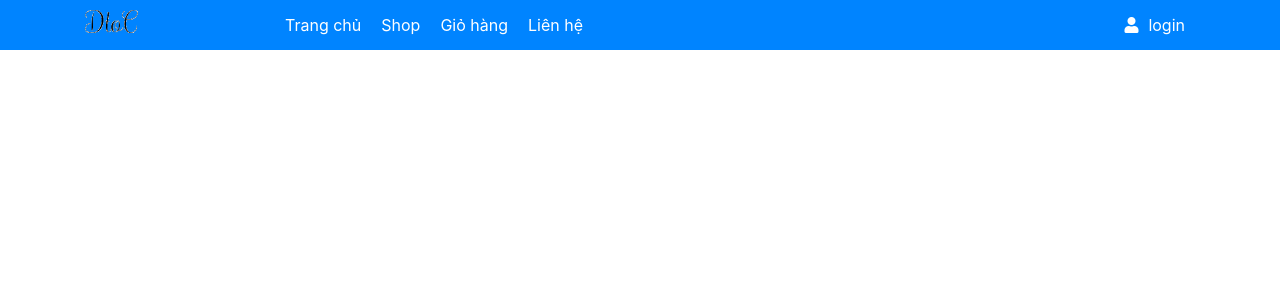
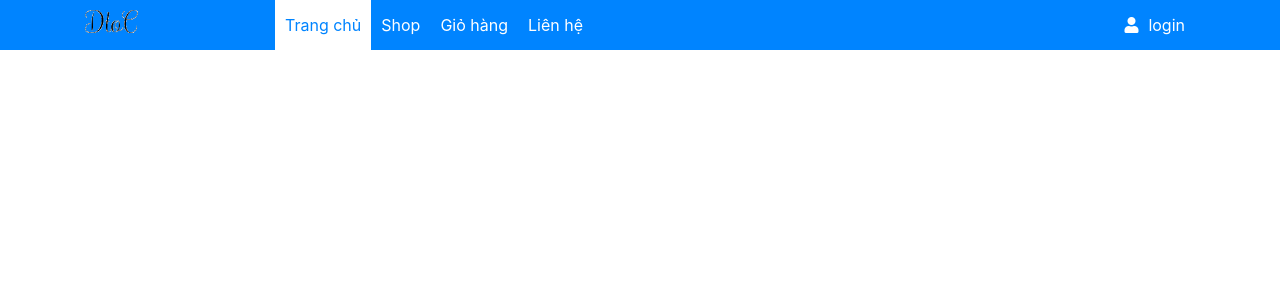
Before and after one commit to datma113/Baby-Clothes-Shop, a React (Create React App) app: page / in a window 1280 px wide. Shown: the top 300 px of the page. Built offline with nearby package versions, Linux system fonts and the light colour scheme.

Commit message:
add router...

```diff
--- a/package.json
+++ b/package.json
@@ -8,6 +8,7 @@
     "@testing-library/user-event": "^12.8.3",
     "react": "^17.0.1",
     "react-dom": "^17.0.1",
+    "react-router-dom": "^5.2.0",
     "react-scripts": "4.0.3",
     "web-vitals": "^1.1.1"
   },
--- a/src/App.js
+++ b/src/App.js
@@ -1,15 +1,17 @@
-import React from 'react';
+import React from "react";
+import { BrowserRouter as Router } from "react-router-dom";
 
-
-import './assets/css/styles.css'
-import Nav from './components/home/Nav'
+import "./assets/css/styles.css";
+import Nav from "./components/home/Nav";
 
 function App() {
-  return (
-    <div className="App">
-      <Nav />
-    </div>
-  );
+    return (
+        <Router>
+            <div className="App">
+                <Nav />
+            </div>
+        </Router>
+    )
 }
 
 export default App;
--- a/src/assets/css/components/_nav.scss
+++ b/src/assets/css/components/_nav.scss
@@ -39,3 +39,28 @@
           color: $mainColor;
      }
 }
+
+.bar-icon-container {
+     color: white;
+     & i {
+          padding: 0.5rem;
+          background-color: white;
+          color: $mainColor;
+          border: 1px solid black;
+          border-radius: 3px;
+          transition: 0.1s;
+     }
+     & i:hover {
+          background-color: $mainColor;
+          color: white;
+          cursor: pointer;
+     }
+}
+
+.linkActive {
+     background-color: white;
+     color: $mainColor !important;
+     & a {
+          color: $mainColor
+     }
+}
--- a/src/assets/css/styles.css
+++ b/src/assets/css/styles.css
@@ -55,4 +55,29 @@ a:hover {
   color: #0084ff;
 }
 
+.bar-icon-container {
+  color: white;
+}
+.bar-icon-container i {
+  padding: 0.5rem;
+  background-color: white;
+  color: #0084ff;
+  border: 1px solid black;
+  border-radius: 3px;
+  transition: 0.1s;
+}
+.bar-icon-container i:hover {
+  background-color: #0084ff;
+  color: white;
+  cursor: pointer;
+}
+
+.linkActive {
+  background-color: white;
+  color: #0084ff !important;
+}
+.linkActive a {
+  color: #0084ff;
+}
+
 /*# sourceMappingURL=styles.css.map */
--- a/src/components/home/Nav.js
+++ b/src/components/home/Nav.js
@@ -1,36 +1,44 @@
 import React from "react";
+import {Link, Route} from 'react-router-dom'
 
 import logo from "../../assets/img/logo.png";
 const Nav = () => {
+
+    const CustomLink = ({to, label, activeOnlyWhenExact}) => {
+        return <Route path={to} exact={activeOnlyWhenExact} children={({match}) => {
+            let matchesClass = match ? "linkActive nav-item" : "nav-item"
+            return  <li className={matchesClass}>
+                        <Link className="nav-link" to={to}>
+                            {label}
+                        </Link>
+                    </li>
+        }}  />
+    }
+
+    const routesLink = [
+        {to: '/', exact: true, label: 'Trang chủ'},
+        {to: '/shop', exact: false, label: 'Shop'},
+        {to: '/cart', exact: false, label: 'Giỏ hàng'},
+        {to: '/contact', exact: false, label: 'Liên hệ'},
+    ]
+
+    const routesLinkMap = routesLink.map((route, index) => {
+        return <CustomLink key={index} to={route.to} activeOnlyWhenExact={route.exact}  label={route.label} />
+    })
+
     return (
         <div className="nav-container">
             <div className="container">
                 <div className="row">
-                    <div className="col-sm-2 col-6">
+                    <div className="col-sm-2 col-2">
                         <img src={logo} style={{ height: "5rem" }} />
+                    </div>
+                    <div className="d-sm-none col-3 bar-icon-container d-flex align-items-center">
+                            <i className="fas fa-bars"></i>
                     </div>
                     <div className="col-xl-7 col-lg-7 col-md-7 col-sm-8 d-sm-block d-none" >
                         <ul className="nav h-100  nav-link-container">
-                            <li className="nav-item">
-                                <a className="nav-link active" href="#">
-                                    Trang chủ
-                                </a>
-                            </li>
-                            <li className="nav-item">
-                                <a className="nav-link" href="#">
-                                    Shop
-                                </a>
-                            </li>
-                            <li className="nav-item">
-                                <a className="nav-link" href="#">
-                                    Giỏ hàng
-                                </a>
-                            </li>
-                            <li className="nav-item">
-                                <a className="nav-link" href="#">
-                                    Liên hệ
-                                </a>
-                            </li>
+                            {routesLinkMap}
                         </ul>
                     </div>
                     <div className="col-xl-3 col-lg-3 col-md-2 col-sm-2 col-6  justify-content-end d-flex ">
```
Also changed, not shown: src/components/cart/Cart.js (added, +11 -0 lines), src/components/contact/contact.js (added, +11 -0 lines), src/components/home/Home.js (added, +11 -0 lines), src/components/shop/Shop.js (added, +11 -0 lines), src/routes.js (added, +13 -0 lines), 2 other files (tests, documents, lock files or other folders).
